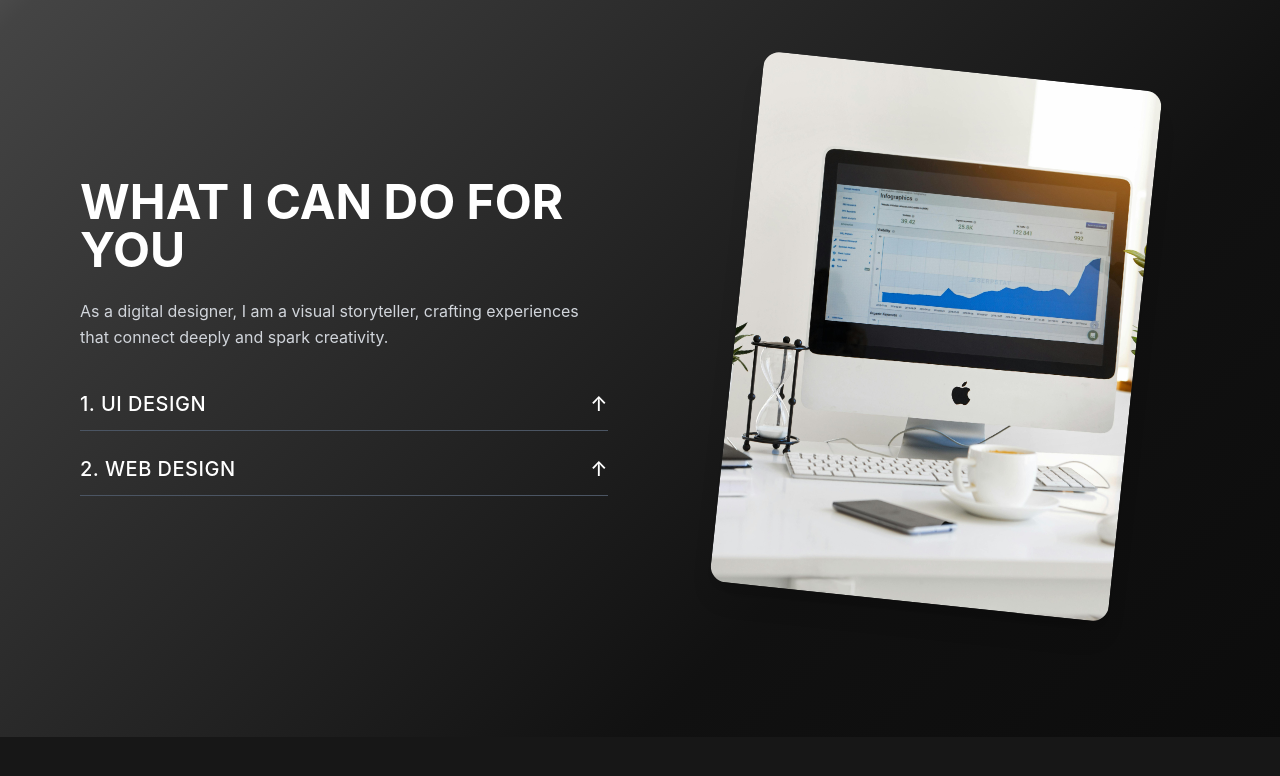
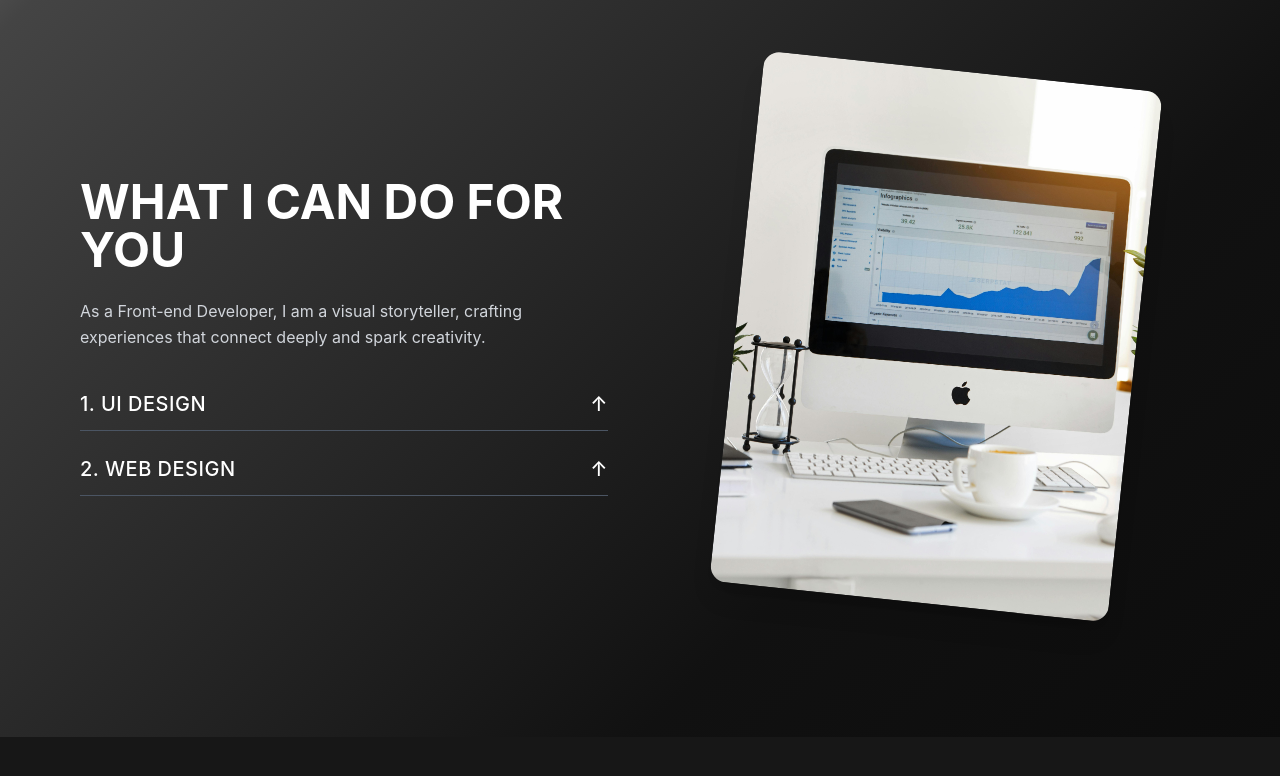
Before and after one commit to Fab785/Portfolio, a React (Create React App) app: page / in a window 1280 px wide. Shown: the part 863-1639 px from the top of the page. Built offline with nearby package versions, Linux system fonts and the light colour scheme.

Commit message:
img  effect fixed

```diff
--- a/src/components/HeroSectionTwo.jsx
+++ b/src/components/HeroSectionTwo.jsx
@@ -5,8 +5,6 @@ import computerImg from "../assets/computer.jpg";
 const HeroSectionTwo = ({ setHoveredImage, setIsMorphing, graphicImg, webImg }) => {
   const [isWebDesignOpen, setIsWebDesignOpen] = useState(false);
   const [isUIDesignOpen, setIsUIDesignOpen] = useState(false);
-
-  // Track which main line is currently hovered to re-trigger morph on re-hover
   const [hoveredMainLine, setHoveredMainLine] = useState(null);
 
   const handleMouseEnterMain = (img, lineKey) => {
@@ -16,9 +14,14 @@ const HeroSectionTwo = ({ setHoveredImage, setIsMorphing, graphicImg, webImg })
   };
 
   const handleMouseLeaveMain = () => {
-    setHoveredMainLine(null);
-    // We don’t immediately turn off morphing here, submenu might be hovered
-    // Morph off happens on submenu hover out
+    // Delay to confirm whether submenu was hovered
+    setTimeout(() => {
+      if (!document.querySelector(":hover").closest("ul")) {
+        setHoveredImage(null);
+        setIsMorphing(false);
+        setHoveredMainLine(null);
+      }
+    }, 50);
   };
 
   const handleMouseEnterSubmenu = () => {
@@ -27,7 +30,6 @@ const HeroSectionTwo = ({ setHoveredImage, setIsMorphing, graphicImg, webImg })
   };
 
   const handleMouseLeaveSubmenu = () => {
-    // When leaving submenu, if main line is still hovered, morph back on
     if (hoveredMainLine === "ui") {
       setHoveredImage(graphicImg);
       setIsMorphing(true);
@@ -49,7 +51,7 @@ const HeroSectionTwo = ({ setHoveredImage, setIsMorphing, graphicImg, webImg })
             WHAT I CAN DO FOR YOU
           </h2>
           <p className="text-gray-300 mb-10 leading-relaxed max-w-xl">
-            As a digital designer, I am a visual storyteller, crafting
+            As a Front-end Developer, I am a visual storyteller, crafting
             experiences that connect deeply and spark creativity.
           </p>
 
```
